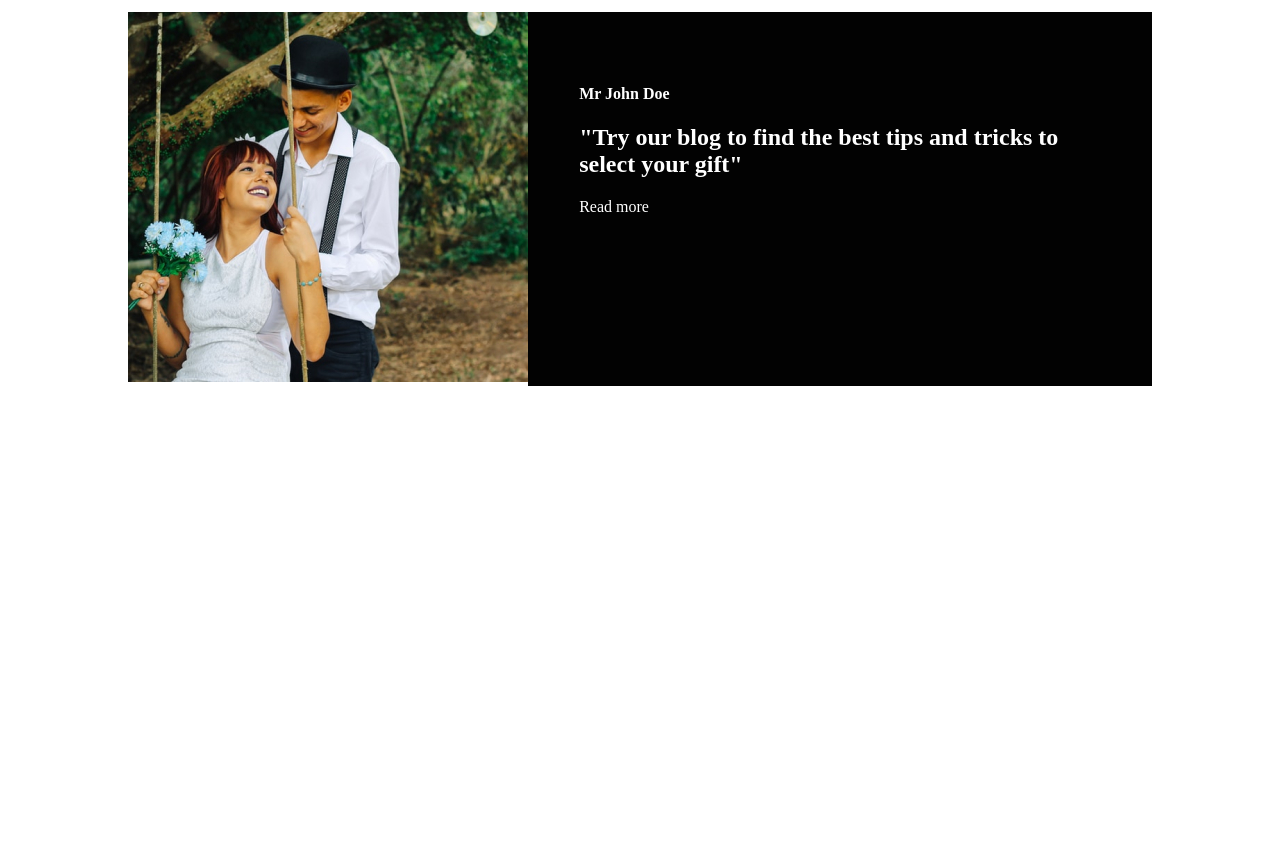
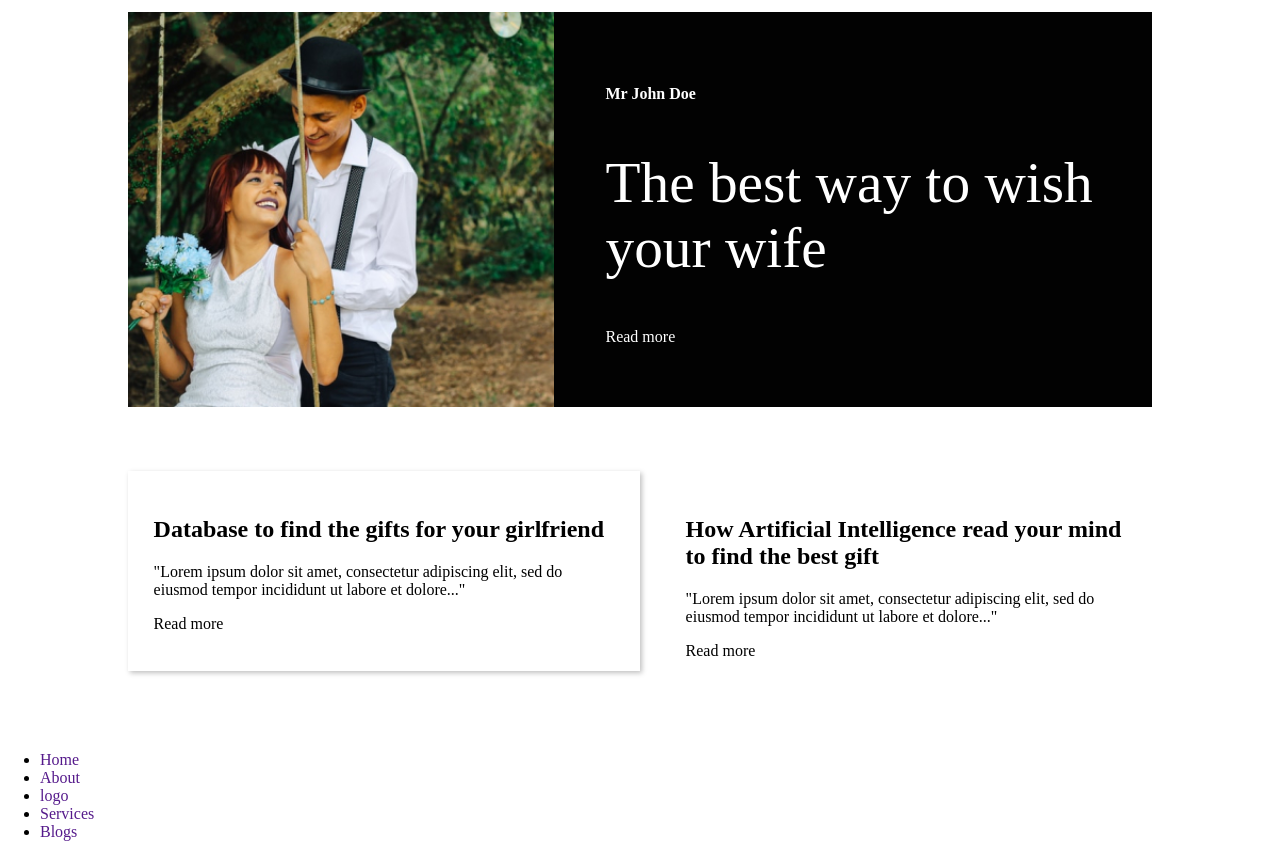
Before and after one commit to Wealthysdot/Adedotun--Web-with-Node-JS, a plain HTML site: page index.html in a window 1280 px wide. Shown: the part 2460-3301 px from the top of the page. Before the commit the page ends 2846 px from the top, so only its background shows below. Drawn offline with Linux system fonts and the light colour scheme.

Commit message:
new-changes

```diff
--- a/index.html
+++ b/index.html
@@ -127,13 +127,13 @@
 
                     <div class="write-up">
                         <h4 class="begin">Mr John Doe</h4>
-                        <h2 class="end">"Try our blog to find the best tips and tricks to select your gift"</h2>
+                        <h2 class="end">The best way to wish your wife</h2>
                         <a>Read more</a>
                     </div>
                 </div>
 
 
-                <!--div class="word">
+                <div class="word">
                     <div class="write">
                         <h2 class="start">Database to find the gifts for your girlfriend</h2>
                         <p class="stop">"Lorem ipsum dolor sit amet, consectetur adipiscing elit, sed do eiusmod tempor incididunt ut labore et dolore..."</p>
--- a/stylesheet.css
+++ b/stylesheet.css
@@ -43,25 +43,16 @@ a {
         text-transform: uppercase;
     }
 
-
-/* button */
-
     .btn {
         text-transform: uppercase;
         border-radius: 5px;
         padding: 18px;
     }
 
-
-/* outline style */
-
     .btn-outline {
         border: 1px solid #F7941E;
         color: #F7941E;
     }
-
-
-/* adds background to the button */
 
     .btn-solid {
         border: 1px solid #F7941E;
@@ -117,9 +108,6 @@ a {
         margin-bottom: 25%;
     }
 
-
-/* style for the images in the grid */
-
     .grid>.item img {
         width: 100%;
         height: 500px;
@@ -149,8 +137,6 @@ a {
         margin: 0 auto;
         padding: 0 8%;
     }
-
-
     /* occasion items */
 
     .occasions-content .item {
@@ -162,8 +148,6 @@ a {
         background-color: #fff;
         box-shadow: 2px 2px 20px rgba(0, 0, 0, 0.25);
     }
-
-
     /* for the description */
 
     .occasions-content .description {
@@ -225,8 +209,6 @@ a {
     .blog-ever-heading .subtitle {
         font-size: 16px;
     }
-
-
     /* .couple {
     float: left;
 } */
@@ -237,11 +219,13 @@ a {
         grid-template-rows: 200px;
         grid-gap: 20px;
         margin: 0 5%;
+        padding: 5%;
     }
 
     .write-up {
         background-color: #020202;
         padding: 5%;
+        width: 55%;
     }
 
     .write-up h4 {
@@ -250,6 +234,8 @@ a {
 
     .write-up h2 {
         color: white;
+        font-size: 43pt;
+        font-weight: 100;
     }
 
     .write-up a {
@@ -259,11 +245,13 @@ a {
     .write {
         float: left;
         background-color: #fff;
-    box-shadow: 2px 2px 20px rgba(0, 0, 0, 0.25);
+        box-shadow: 2px 2px 5px rgba(0, 0, 0, 0.25);
+        padding: 5%;
     }
 
     .write-o {
         float: right;
+        padding: 5%;
     }
 
     .footer {
@@ -275,7 +263,16 @@ a {
     }
 
     .black {
+        max-width: 90rem;
         display: flex;
         margin: 0 auto;
-    padding: 0 10%
+        width: 80%;
     }
+
+    .couple {
+        height: 394.33px
+    }
+
+    .couple img {
+        height: 394.33px
+    }
```
Lines whose indentation alone changed are shown as unchanged.
